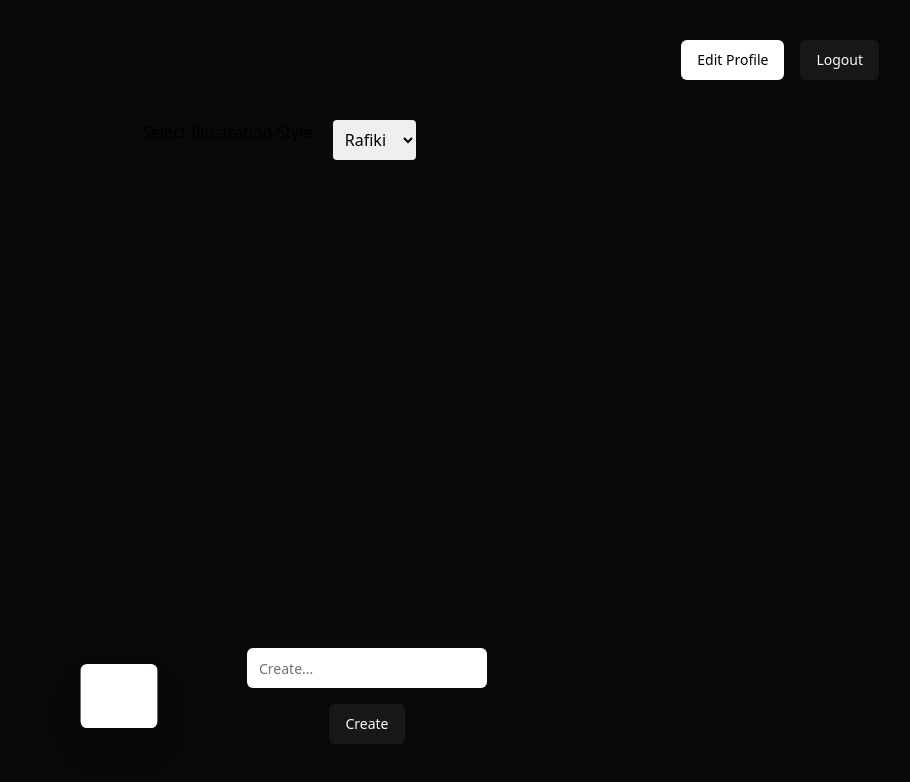
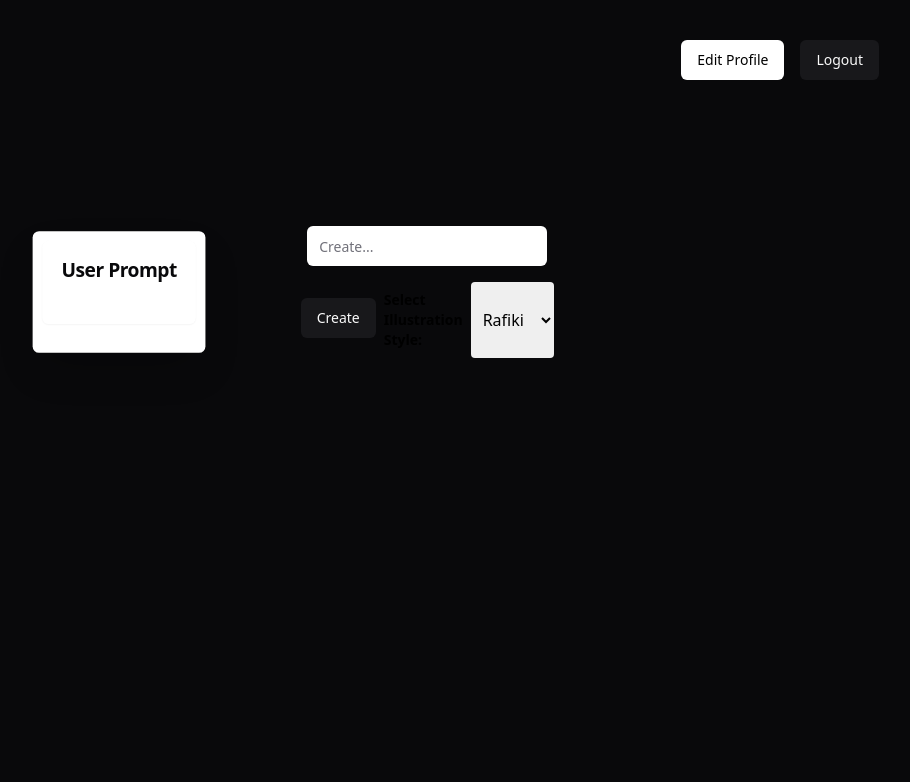
Before and after one commit to Etens/Clarify-AI, a Next.js app: page / in a window 1280 px wide. Shown: the top 782 px of the page, without its empty margins (361-1271 px from the left). Built offline with nearby package versions, Linux system fonts and the light colour scheme.

Commit message:
🗨️ Display user prompt on top card of diagram

```diff
--- a/app/page.tsx
+++ b/app/page.tsx
@@ -15,9 +15,15 @@ export default function Home() {
   const [allMessagesReceived, setAllMessagesReceived] = useState<any[]>([]);
   const [illustrationLinks, setIllustrationLinks] = useState({});
   const [style, setStyle] = useState("rafiki");
+  const [userPrompt, setUserPrompt] = useState("");
 
   useEffect(() => {
     if (!isLoading && messages.length > 0) {
+      const userMessage = messages.filter((message) => message.role === "user")[0]?.content;
+      if (userMessage) {
+        setUserPrompt(userMessage);
+        console.log("Prompt saisie par l'utilisateur :", userMessage);
+      }
       const assistantMessages = messages.filter((message) => message.role === "assistant");
 
       const filteredAndParsedMessages = assistantMessages
@@ -101,8 +107,20 @@ export default function Home() {
             <ParamsManager />
             {isLogin === "Login" ? <Button onClick={() => setIsLogin("Logout")}>Logout</Button> : isLogin === "Register" ? <Button onClick={() => setIsLogin("Register")}>Register</Button> : <Button onClick={() => setIsLogin("Login")}>Login</Button>}
           </div>
-          <div className="flex justify-center mt-10">
-            <label htmlFor="styleSelect" className="mr-4">Select Illustration Style:</label>
+          <section className="flex items-center justify-between w-full mt-10 p-0 flex-col md:flex-row md:p-24 lg:justify-center">
+            <div className="flex flex-col items-center md:mr-20">
+              <ResultView userPrompt={userPrompt} elements={allMessagesReceived[allMessagesReceived.length - 1]?.elements || []} illustrationLinks={illustrationLinks} />
+            </div>
+            <form className="flex flex-col items-center w-full mt-20 p-10 md:mt-0 md:w-60 md:p-0" onSubmit={handleSubmit}>
+              <Input type="text" value={input} onChange={handleInputChange} placeholder="Create..." />
+              <div className="flex justify-center mt-4">
+                <Button type="submit" className="mt-4">
+                  Create
+                </Button>
+                <div className="flex justify-center">
+                  <label htmlFor="styleSelect" className="p-2 text-sm font-semibold">
+                    Select Illustration Style:
+                  </label>
                   <select
                     id="styleSelect"
                     value={style}
@@ -116,15 +134,7 @@ export default function Home() {
                     <option value="cuate">Cuate</option>
                   </select>
                 </div>
-          <section className="flex items-center justify-between w-full mt-10 p-0 flex-col md:flex-row md:p-24 lg:justify-center">
-            <div className="flex flex-col items-center md:mr-20">
-              <ResultView elements={allMessagesReceived[allMessagesReceived.length - 1]?.elements || []} illustrationLinks={illustrationLinks} />
               </div>
-            <form className="flex flex-col items-center w-full mt-20 p-10 md:mt-0 md:w-60 md:p-0" onSubmit={handleSubmit}>
-              <Input type="text" value={input} onChange={handleInputChange} placeholder="Create..." />
-              <Button type="submit" className="mt-4">
-                Create
-              </Button>
             </form>
           </section>
         </>
--- a/components/results/result-view.tsx
+++ b/components/results/result-view.tsx
@@ -9,18 +9,26 @@ interface ElementData {
 }
 
 interface ResultViewProps {
+  userPrompt: string;
   elements: ElementData[];
   illustrationLinks: { [key: string]: string };
 }
 
-function ResultView({ elements, illustrationLinks }: ResultViewProps) {
+function ResultView({ userPrompt, elements, illustrationLinks }: ResultViewProps) {
   return (
-    <div className="flex justify-center items-center min-h-screen">
-      <div
-        className="relative p-10 bg-white shadow-2xl rounded-lg overflow-hidden"
-        style={{ transform: 'scale(0.8)' }}
-      >
-        <div className="grid grid-cols-2 gap-4 items-start justify-center">
+    <div className="flex justify-center items-center">
+      <div className="relative p-3 bg-white shadow-2xl rounded-lg overflow-hidden" style={{ transform: 'scale(0.8)' }}>
+        <div className="grid grid-cols-2 gap-4 items-start justify-center mb-6">
+          <Card className="col-span-2 w-full overflow-hidden">
+            <CardHeader>
+              <CardTitle>User Prompt</CardTitle>
+            </CardHeader>
+            <CardContent>
+              <CardDescription className="text-sm text-gray-500 dark:text-gray-400 font-light mb-2">
+                {userPrompt}
+              </CardDescription>
+            </CardContent>
+          </Card>
           {elements.map((element, index) => (
             <Card key={index} className="w-full h-64 overflow-hidden">
               <CardHeader>
@@ -28,11 +36,7 @@ function ResultView({ elements, illustrationLinks }: ResultViewProps) {
               </CardHeader>
               <CardContent>
                 {illustrationLinks[element.ElementName] && (
-                  <img
-                    src={illustrationLinks[element.ElementName]}
-                    alt={element.ElementName}
-                    className="mb-2 h-20 w-full object-cover"
-                  />
+                  <img src={illustrationLinks[element.ElementName]} alt={element.ElementName} className="mb-2 h-20 w-full object-cover" />
                 )}
                 <CardDescription className="text-sm text-gray-500 dark:text-gray-400 font-light mb-2 overflow-hidden text-ellipsis">
                   {element.Explanation}
```
Lines whose indentation alone changed are shown as unchanged.
